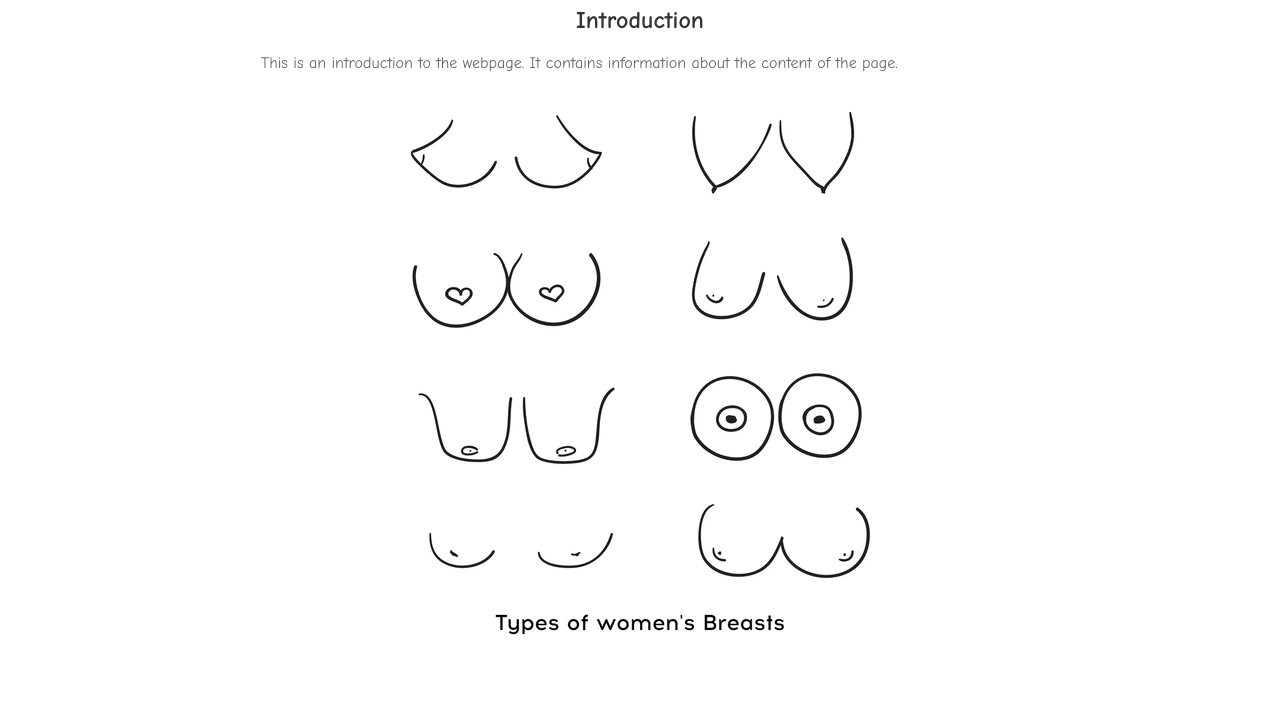
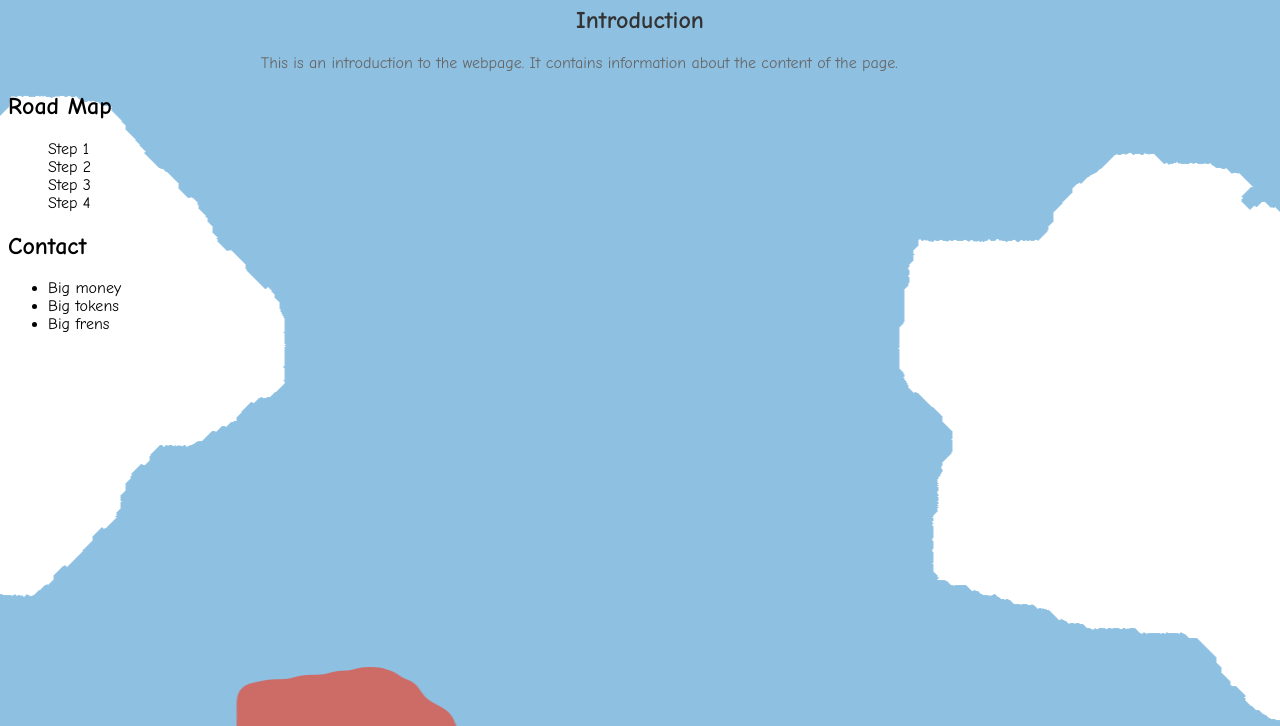
Before and after one commit to MaterCoin/HorniMaleOnDAHunt, a website: page index.html in a window 1280 px wide. Shown: the part 74-800 px from the top of the page. Drawn offline with Linux system fonts and the light colour scheme.

Commit message:
Better background +  base text

```diff
--- a/index.html
+++ b/index.html
@@ -9,10 +9,26 @@
     </head>
     <body>
         <main>
-            <h1 id="webpage-title">Your Title Here</h1>
+            <h1 id="webpage-title">Matercoin</h1>
             <h2 id="introduction-title">Introduction</h2>
             <p id="introduction-text">This is an introduction to the webpage. It contains information about the content of the page.</p>
-            <img id="introduction-image" src="./assets/importantbusinessstuff.webp" alt="Description of image">
+            <div id="road-map">
+                <h2 id="road-map-title">Road Map</h2>
+                <ul id="road-map-list">
+                    <li>Step 1</li>
+                    <li>Step 2</li>
+                    <li>Step 3</li>
+                    <li>Step 4</li>
+                </ul>
+            </div>
+            <div id="tokenomics">
+                <h2 id="tokenomics-title">Contact</h2>
+                <ul id="tokenomics-list">
+                    <li>Big money</li>
+                    <li>Big tokens</li>
+                    <li>Big frens</li>
+                </ul>
+            </div>
         </main>
         <script src="horniman.js"></script>
     </body>
--- a/styles.css
+++ b/styles.css
@@ -1,5 +1,11 @@
 body{
     font-family: 'Comic Sans MS';
+    background-image: url('./assets/background_Image.png');
+    background-repeat: no-repeat;
+    background-size: 100% fixed;
+    background-position: center top;
+    background-attachment: fixed;
+
 }
 #webpage-title {
     text-align: center;
@@ -20,3 +26,7 @@ body{
     display: block;
     margin: auto;
 }
+
+#road-map-list {
+    list-style-type: none;
+}
```
Also changed, not shown: assets/background_Image.png (added), assets/importantbusinessstuff.webp (deleted).
